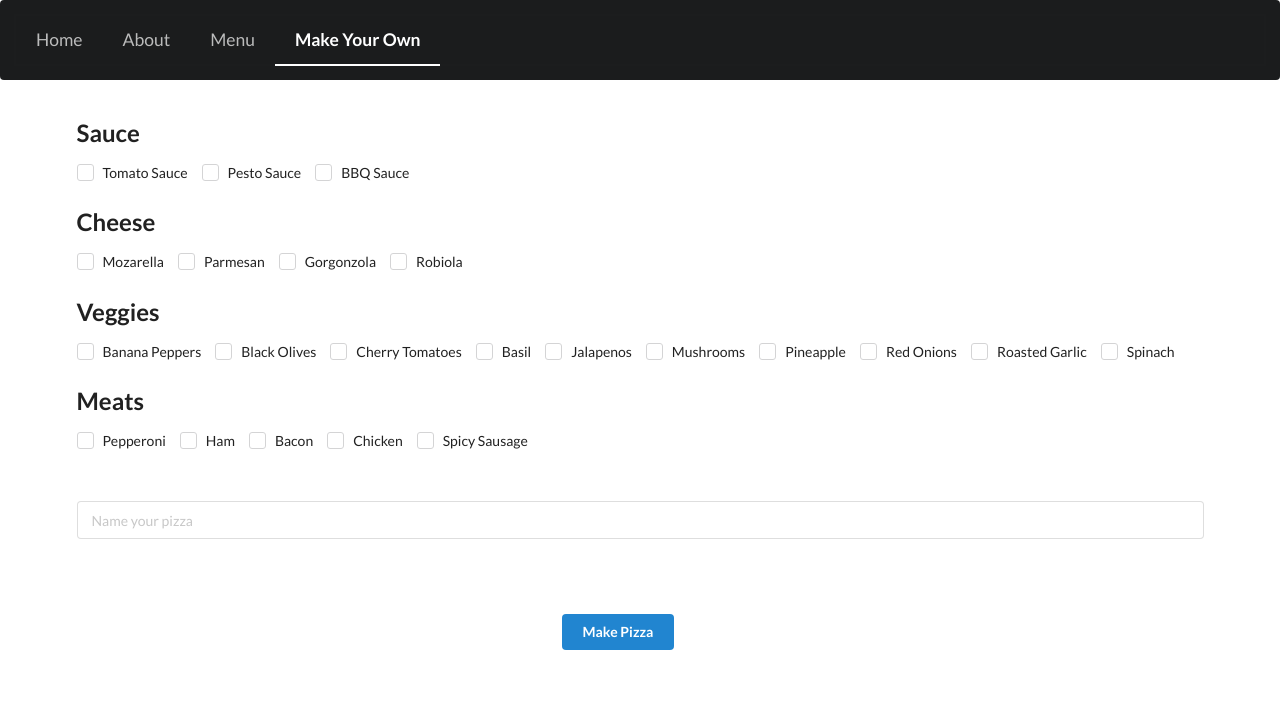
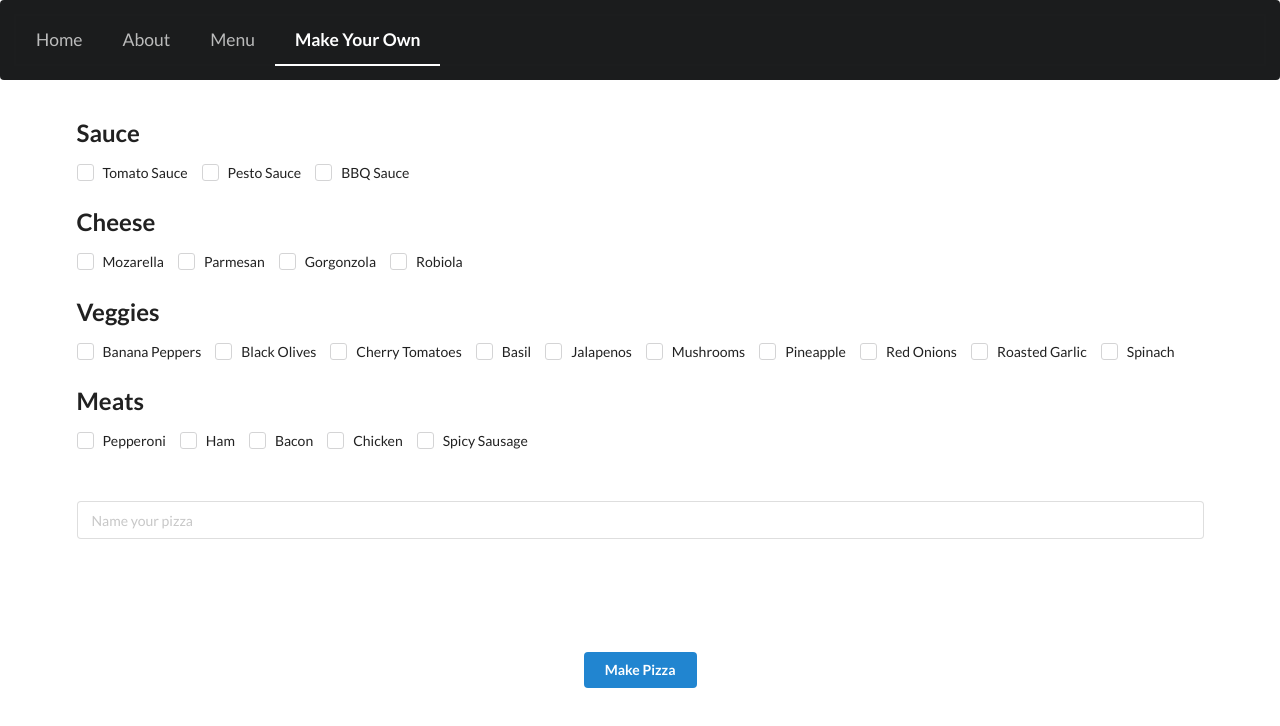
Before and after one commit to Rsja12/react-pizza-client, a React (Create React App) app: page /pizzas/new in a window 1280 px wide. Shown: the top 726 px of the page. Built offline with nearby package versions, Linux system fonts and the light colour scheme.

Commit message:
center form button

```diff
--- a/src/components/Form.css
+++ b/src/components/Form.css
@@ -0,0 +1,4 @@
+#form button {
+    margin-top: 10%;
+    margin-left: 45%;
+}
--- a/src/components/Form.js
+++ b/src/components/Form.js
@@ -299,7 +299,7 @@ export class Form extends Component {
                     />
                 </div>
 
-                <div style={{ marginTop: 75, marginLeft: 485 }}>
+                <div>
                     <button className="ui blue button" type="submit">Make Pizza</button>
                 </div>
 
```
